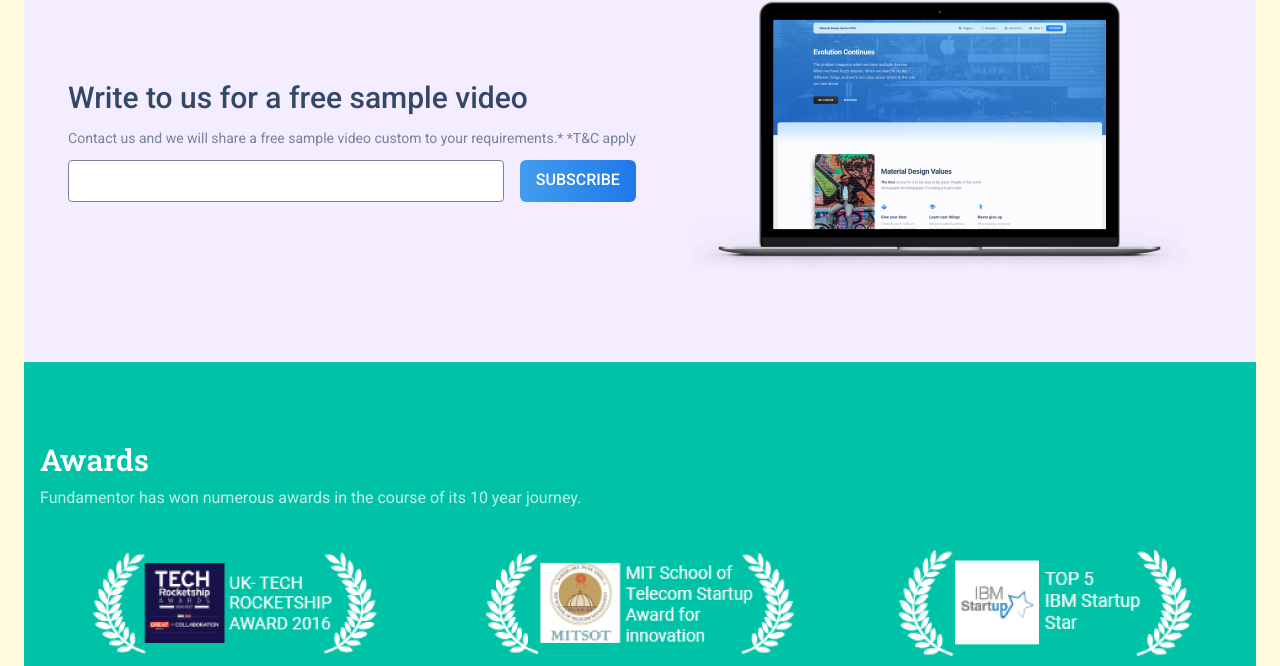
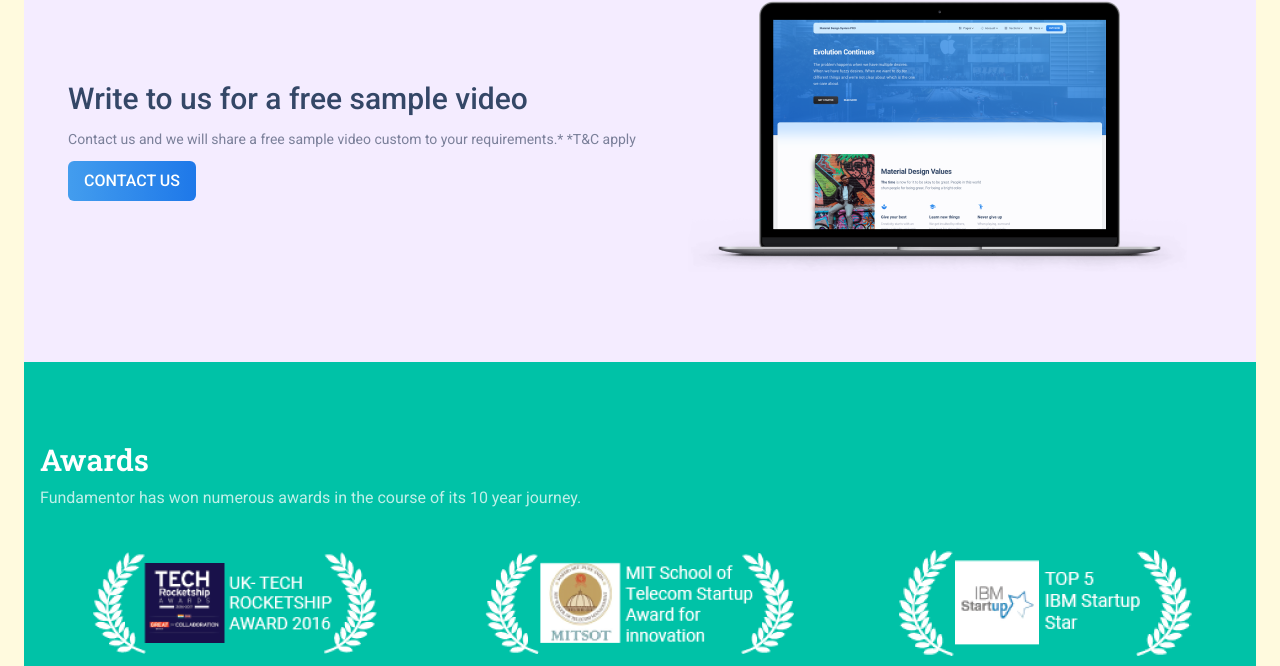
Before and after one commit to Fmentor/fundamentor-website, a website: page index.html in a window 1280 px wide. Shown: the part 2818-3484 px from the top of the page. Drawn offline with Linux system fonts and the light colour scheme.

Commit message:
Update index.html

```diff
--- a/index.html
+++ b/index.html
@@ -360,12 +360,10 @@
               your requirements.*
               *T&C apply</p>
             <div class="flex flex-wrap gap-x-4">
-              <input
-                class="px-4 py-2 bg-white focus:outline focus:outline-blue placeholder:text-lightGrey text-bodyTextColor border border-lightGrey rounded focus-within:ring-0 flex-1"
-                type="text" /> <a href="#"
+             <button href="#"  onclick="openModal('modal-1')"
                 class="bg-gradient-to-r from-blue to-blueDark py-2 px-4 text-white text-base uppercase font-medium max-w-56 rounded-md hover:to-blueDark hover:from-blue hover:bg-gradient-to-tr focus:ring-1 focus:ring-blueDark">
-                SUBSCRIBE
-              </a>
+                Contact us
+             </button>
             </div>
           </div>
           <div class="flex justify-center">
@@ -463,13 +461,13 @@
           <h4 class="text-bodyTextColor font-roboto font-semibold text-base">Help & Support</h4>
           <ul>
             <li>
-              <a href="#" class="text-sm font-roboto hover:text-blueDark transition-all" onclick="openModal('modal-1')">Contact Us</a>
+              <a href="#?" class="text-sm font-roboto hover:text-blueDark transition-all" onclick="openModal('modal-1')">Contact Us</a>
             </li>
             <li>
               <a href="#" class="text-sm font-roboto hover:text-blueDark transition-all">Knowledge Center</a>
             </li>
             <li>
-              <a href="#" class="text-sm font-roboto hover:text-blueDark transition-all" onclick="openModal('modal-1')">Custom Development</a>
+              <a href="#?" class="text-sm font-roboto hover:text-blueDark transition-all" onclick="openModal('modal-1')">Custom Development</a>
             </li>
           </ul>
         </div>
@@ -502,15 +500,14 @@
   </button>
   </div>
   <form method="POST" id="form" class="grid grid-cols-1 gap-6 py-4 px-4 w-full">
+    <input type="hidden" name="subject" value="Contact Form Submitted on Website">
 
-    <input type="hidden" name="access_key" value="436907d2-6daf-43e8-afe0-7e9989e61b43">
-
+    <input type="hidden" name="access_key" value="39270e12-e6ec-4189-a389-6368c292212e">
     <input placeholder="Type Your Name" class="px-4 py-2 border border-lightGrey focus:outline focus:outline-blue rounded-md focus-within:outline-blueDark" type="text" name="name" required>
     <input placeholder="Type Your Email" class="px-4 py-2 border border-lightGrey focus:outline focus:outline-blue rounded-md focus-within:outline-blueDark" type="email" name="email" required>
     <input class="px-4 py-2 border border-lightGrey focus:outline focus:outline-blue rounded-md focus-within:outline-blueDark" type="number" placeholder="Enter Your Number" required>
     <textarea placeholder="Enter Your Message" class="px-4 py-2 border border-lightGrey focus:outline focus:outline-blue rounded-md focus-within:outline-blueDark" name="message" required></textarea>
     <input type="checkbox" name="botcheck" class="hidden" style="display: none;">
-
     <button type="submit" class="bg-blueDark px-6 py-4 rounded-full text-white focus:ring focus:ring-blue">Submit</button>
 
     <div id="result"></div>
```
